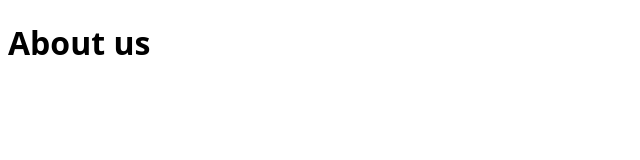
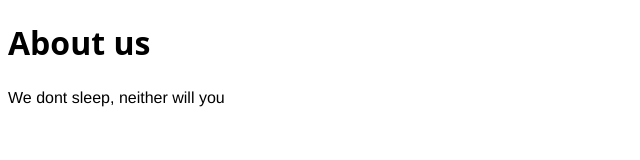
Before and after one commit to fahada95/CoffeeBootstrap, a plain HTML site: page about_us.html in a window 1280 px wide. Shown: the whole page, without its empty margins (0-640 px from the left). Drawn offline with Linux system fonts and the light colour scheme.

Commit message:
Add paragrapgh about us

```diff
--- a/about_us.html
+++ b/about_us.html
@@ -9,6 +9,7 @@
 
   <h1>About us</h1>
 
+  <p>We dont sleep, neither will you</p>
 </body>
 
 </html>
```
